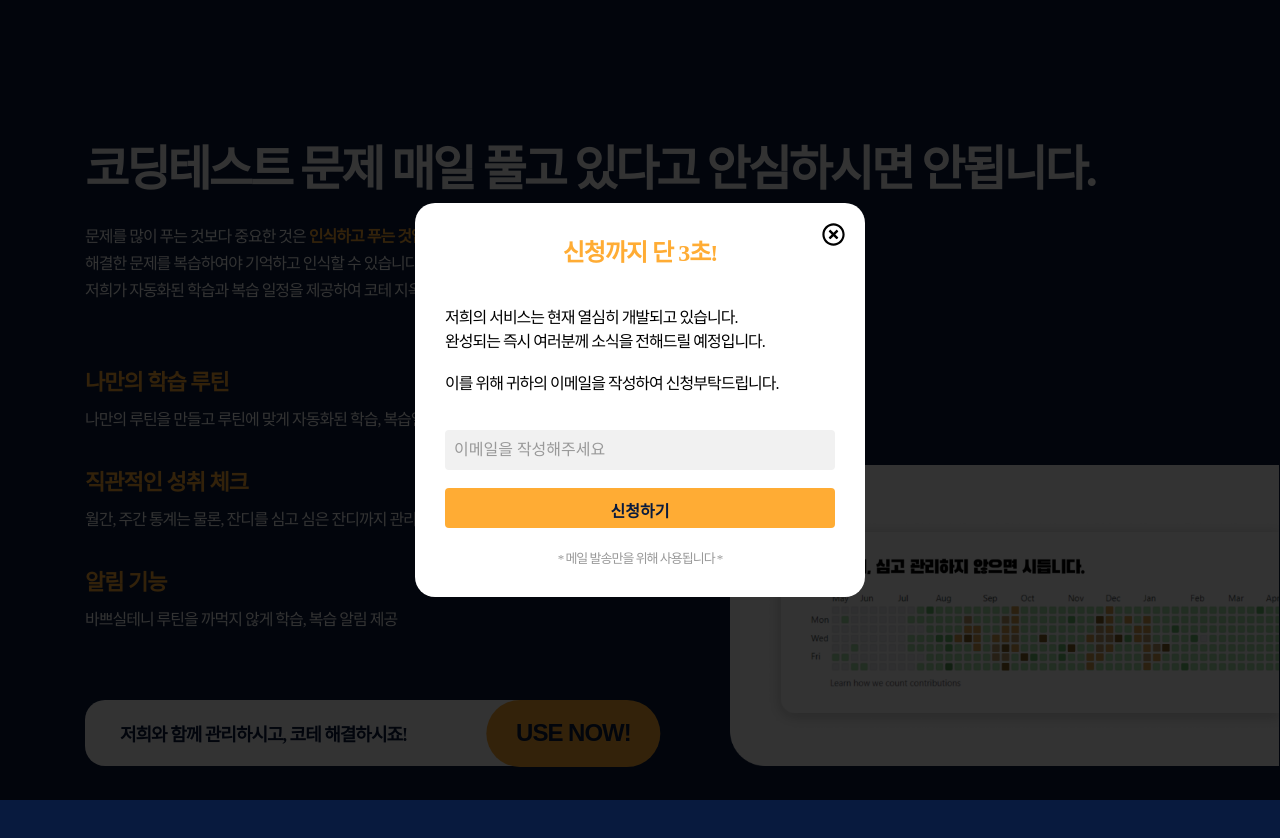
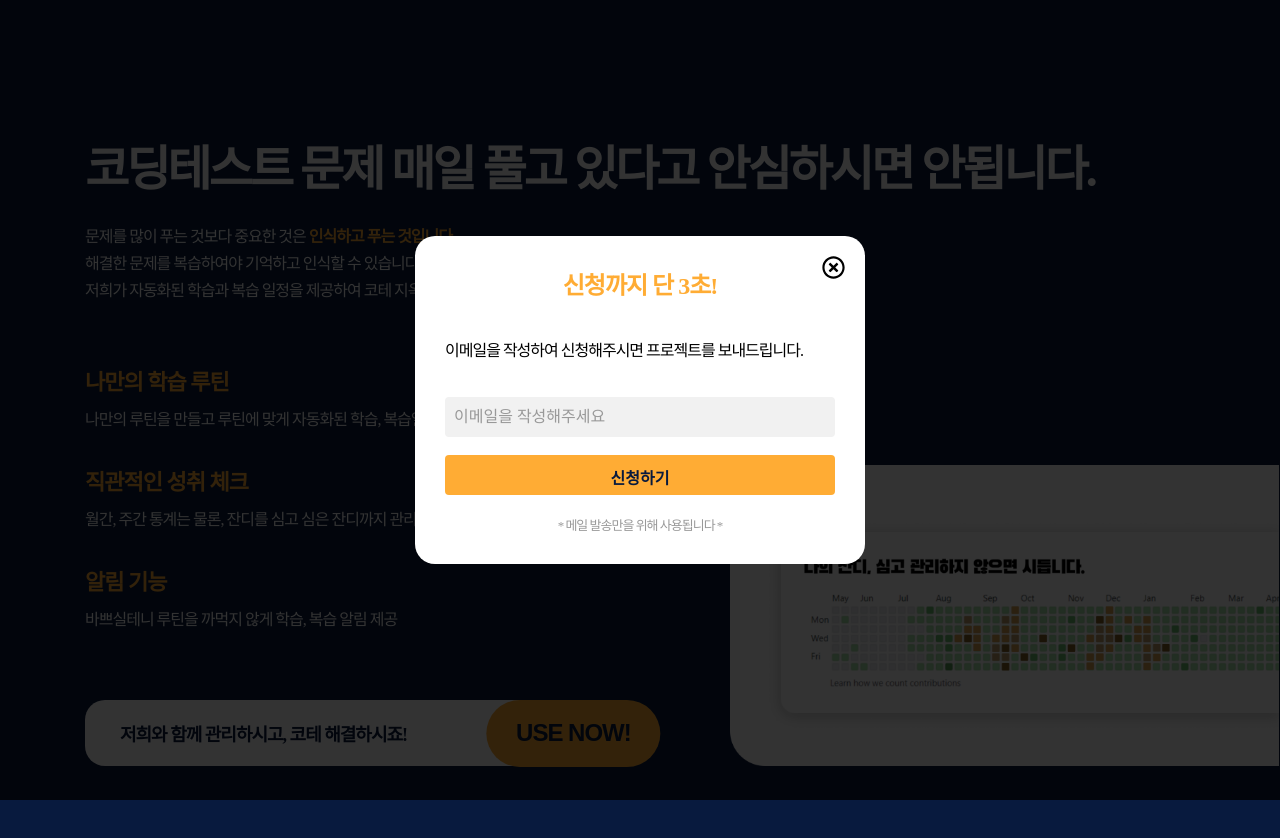
Before and after one commit to busy-joj/react-cote-planner-app, a React (Create React App) app: page /landing in a window 1280 px wide. Both pictures are taken after a click on the button "USE NOW!". Shown: the top 838 px of the page. Built offline with nearby package versions, Linux system fonts and the light colour scheme; no server answers; a web font is replaced by a local one.

Commit message:
modify CTA 문구 수정

```diff
--- a/src/components/Modal.jsx
+++ b/src/components/Modal.jsx
@@ -36,12 +36,13 @@ const Modal = ({ setIsModalOpen }) => {
         {!isSuccess ? (
           <>
             <h2 className="modal-content-title">신청까지 단 3초!</h2>
-            <p>
+            <p>이메일을 작성하여 신청해주시면 프로젝트를 보내드립니다.</p>
+            {/* <p>
               저희의 서비스는 현재 열심히 개발되고 있습니다.
               <br /> 완성되는 즉시 여러분께 소식을 전해드릴 예정입니다. <br />
               <br />
               이를 위해 귀하의 이메일을 작성하여 신청부탁드립니다. <br />
-            </p>
+            </p> */}
             <div className="modal-form">
               <div className="modal-form-box">
                 <input
@@ -63,8 +64,6 @@ const Modal = ({ setIsModalOpen }) => {
           <>
             <h2 className="modal-content-title">신청완료</h2>
             <p>
-              빠른 시일 내에 완성하여 회신 드리겠습니다.
-              <br />
               저희 서비스에 관심 가져주셔서 진심으로 감사드립니다.
             </p>
           </>
```
